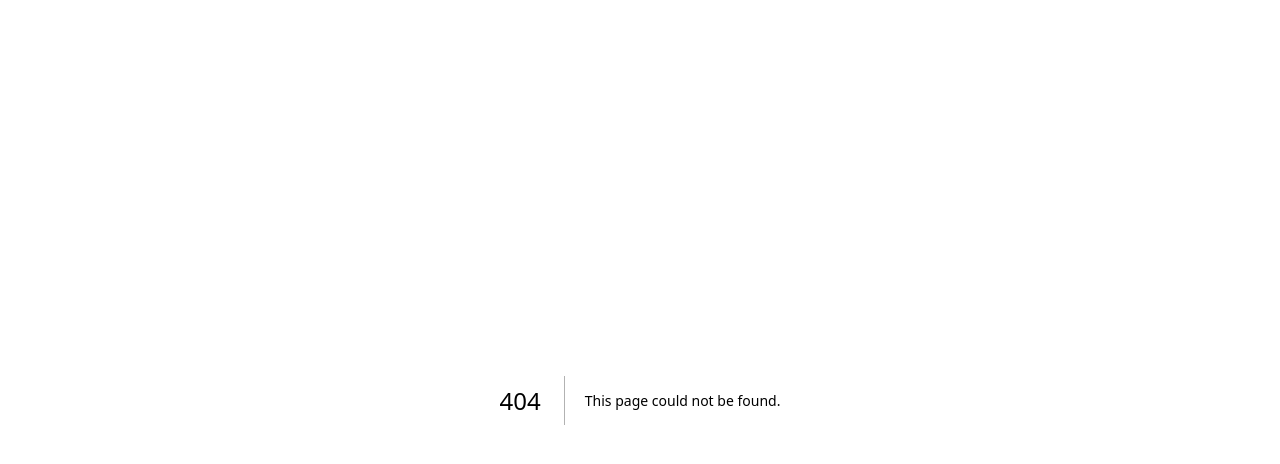
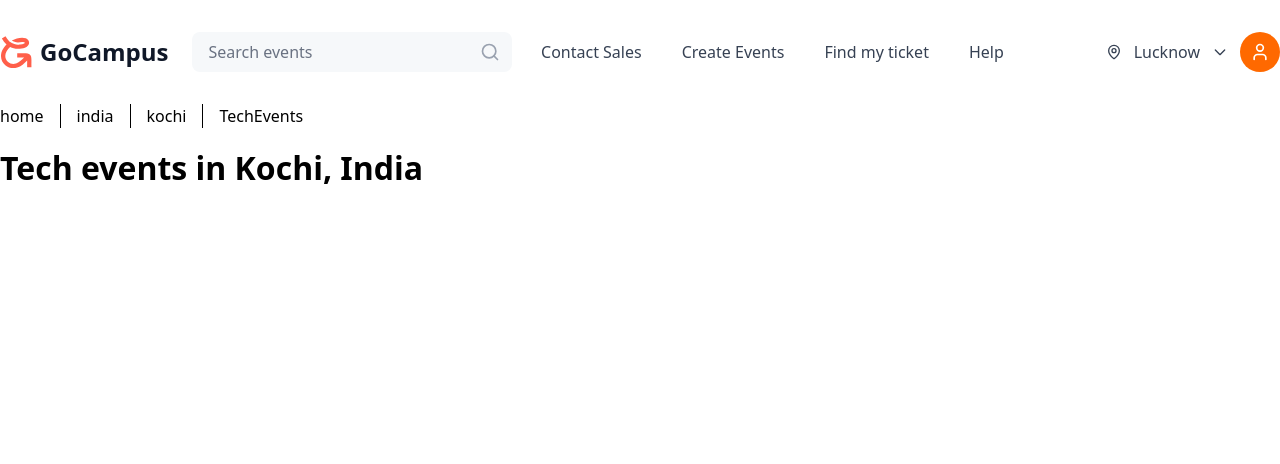
Before and after one commit to Go-Campus/go_campus, a Next.js app: page /searchpage in a window 1280 px wide. Before the commit this address had no page. Shown: the top 464 px of the page. Built offline with nearby package versions, Linux system fonts and the light colour scheme.

Commit message:
search page on working

```diff
--- a/app/home/page.jsx
+++ b/app/home/page.jsx
@@ -35,7 +35,7 @@ const HomePage = () => {
   // widthsetup
   // Define a CSS variable for max-width that can be used throughout the component
   const containerStyle = {
-  "--max-container-width": "1400px" // Change this value to update all container widths
+    "--max-container-width": "1400px", // Change this value to update all container widths
   };
 
   const carouselRef = React.useRef(null);
@@ -171,15 +171,19 @@ const containerStyle = {
     <div className=" bg-white w-full flex flex-col gap-[98px] items-center justify-center">
       <div className="w-full  px-5 flex gap-5 flex-col items-center justify-center">
         <div className="w-full flex justify-center items-center">
-<div className="w-full max-w-[var(--max-container-width)]" style={containerStyle}>
-        <Navbar/>
-
+          <div
+            className="w-full max-w-[var(--max-container-width)]"
+            style={containerStyle}
+          >
+            <Navbar />
           </div>
-
         </div>
 
         {/* HERO SECTION */}
-        <section className="w-full max-w-[var(--max-container-width)]" style={containerStyle}>
+        <section
+          className="w-full max-w-[var(--max-container-width)]"
+          style={containerStyle}
+        >
           {heroBanners.map((banner, index) => (
             <div key={index} className="w-full my-6 ">
               {/* Desktop Layout */}
@@ -278,7 +282,10 @@ const containerStyle = {
           ))}
         </section>
         {/* CATEGORY SECTION */}
-        <section className="w-full max-w-[var(--max-container-width)]" style={containerStyle}>
+        <section
+          className="w-full max-w-[var(--max-container-width)]"
+          style={containerStyle}
+        >
           <div className="w-full   flex ">
             <div className="flex flex-wrap w-full   gap-4 items-center justify-between">
               {categories.map((category, index) => (
@@ -310,7 +317,8 @@ const containerStyle = {
             <div className=" w-full ">
               <div className=" w-full border-b border-t  flex justify-center items-center border-gray-200">
                 <div
-                  className="w-full justify-center items-center max-w-[var(--max-container-width)]" style={containerStyle}
+                  className="w-full justify-center items-center max-w-[var(--max-container-width)]"
+                  style={containerStyle}
                 >
                   <h2 className="text-xl    py-[28px] sm:text-2xl font-semibold text-gray-800 ">
                     Latest Events in Lucknow
@@ -320,7 +328,8 @@ const containerStyle = {
               {/* Filter buttons with horizontal scroll on mobile */}
               <div className=" w-full py-[36px]  flex justify-center items-center border-gray-200">
                 <div
-                  className="w-full justify-center items-center max-w-[var(--max-container-width)]" style={containerStyle}
+                  className="w-full justify-center items-center max-w-[var(--max-container-width)]"
+                  style={containerStyle}
                 >
                   <div className="flex gap-3  overflow-x-auto scrollbar-hide mb-6 sm:flex-wrap ">
                     {filterLabels.map((label, i) => (
@@ -342,7 +351,8 @@ const containerStyle = {
               {/* Event cards */}
               <div className="w-full items-center flex justify-center">
                 <div
-                  className="w-full justify-center items-center max-w-[var(--max-container-width)]" style={containerStyle}
+                  className="w-full justify-center items-center max-w-[var(--max-container-width)]"
+                  style={containerStyle}
                 >
                   <div className="grid grid-cols-2 sm:grid-cols-2 md:grid-cols-3 lg:grid-cols-4 gap-4 md:gap-6 w-full h-full">
                     {featuredTitles.map((t, i) => (
@@ -365,7 +375,10 @@ const containerStyle = {
 
           {/* FEATURED EVENTS SECTION */}
           <section className="flex flex-col items-center   w-full ">
-            <div className="w-full justify-center items-center max-w-[var(--max-container-width)]" style={containerStyle}>
+            <div
+              className="w-full justify-center items-center max-w-[var(--max-container-width)]"
+              style={containerStyle}
+            >
               <div className="flex w-full py-[36px] justify-between">
                 <h2 className="text-xl sm:text-2xl font-semibold text-gray-800 ">
                   Featured Events
@@ -396,7 +409,10 @@ const containerStyle = {
 
           {/* TOP DESTINATIONS SECTION */}
           <section className="w-full  items-center flex justify-center">
-            <div className="w-full justify-center items-center max-w-[var(--max-container-width)]" style={containerStyle}>
+            <div
+              className="w-full justify-center items-center max-w-[var(--max-container-width)]"
+              style={containerStyle}
+            >
               <div className="flex justify-between items-center mb-6">
                 <h2 className="text-xl sm:text-2xl font-semibold text-gray-800">
                   Top destinations
@@ -458,7 +474,10 @@ const containerStyle = {
 
           {/* POPULAR CITIES SECTION */}
           <div className="w-full  gap-[50px] flex flex-col items-center justify-center">
-            <section className="w-full justify-center items-center max-w-[var(--max-container-width)]" style={containerStyle}>
+            <section
+              className="w-full justify-center items-center max-w-[var(--max-container-width)]"
+              style={containerStyle}
+            >
               <div className="w-full  flex gap-[24px] flex-col">
                 <h2 className="text-[28px] font-[500] text-gray-800 ">
                   Popular Cities
@@ -478,7 +497,10 @@ const containerStyle = {
             </section>
 
             <section className=" w-full  items-center flex justify-center">
-              <div className="w-full flex justify-center items-center max-w-[var(--max-container-width)] gap-[24px] flex-col" style={containerStyle}>
+              <div
+                className="w-full flex justify-center items-center max-w-[var(--max-container-width)] gap-[24px] flex-col"
+                style={containerStyle}
+              >
                 <h2 className="text-[28px] text-start w-full font-[500]  text-gray-800 ">
                   Things to do Around Calicut
                 </h2>
--- /dev/null
+++ b/app/searchpage/page.jsx
@@ -0,0 +1,35 @@
+import React from "react";
+import Navbar from "@/components/navbar";
+const page = () => {
+  // widthsetup
+  // Define a CSS variable for max-width that can be used throughout the component
+  const containerStyle = {
+    "--max-container-width": "1400px", // Change this value to update all container widths
+  };
+
+  return (
+    <div className="w-full flex justify-center items-center">
+      <div
+        className="w-full max-w-[var(--max-container-width)]"
+        style={containerStyle}
+      >
+        <Navbar />
+
+        <div className="w-full flex flex-col gap-4">
+          <ul className="flex items-center gap-4">
+            <li className="border-r pr-4">home</li>
+            <li className="border-r pr-4">india</li>
+            <li className="border-r pr-4">kochi</li>
+            <li>TechEvents</li>
+          </ul>
+
+          <h1 className="text-[32px] font-[600]">
+          Tech events in Kochi, India
+          </h1>
+        </div>
+      </div>
+    </div>
+  );
+};
+
+export default page;
--- a/components/navbar/index.jsx
+++ b/components/navbar/index.jsx
@@ -32,7 +32,7 @@ export default function GoCampusHeader() {
   ];
 
   return (
-    <header className="bg-white w-full py-3">
+    <header className="bg-white w-full py-[32px]">
       {/* Desktop Layout */}
       <div className="hidden lg:flex items-center justify-between">
         {/* First 50%: Logo + Search Bar */}
```
Lines whose indentation alone changed are shown as unchanged.
